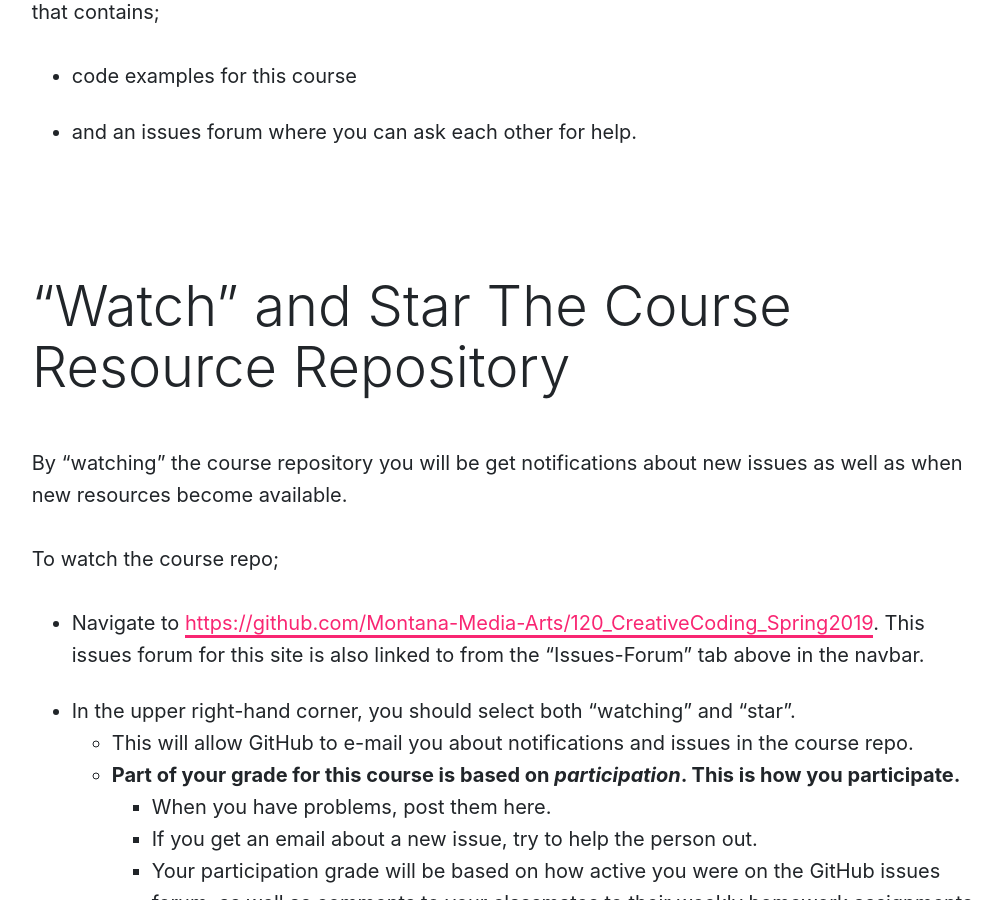
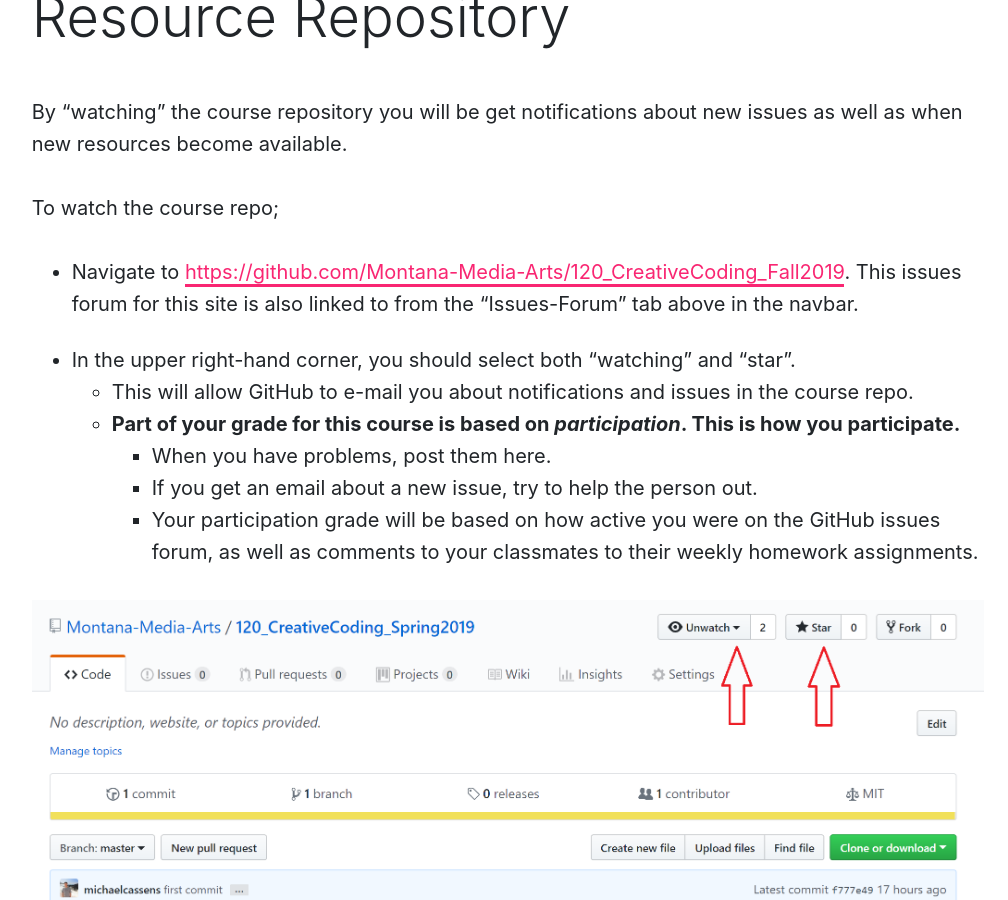
Before and after one commit to Montana-Media-Arts/creative-coding-1-Fall2019, a Jekyll site: the page built from modules/week-1/_posts/2017-01-08-github-reposity.md, in a window 1280 px wide and 900 px high, scrolled down 1535 px. Shown: the whole window, without its empty margins (132-1140 px from the left). Built offline with Jekyll 4.4.1, drawn with Linux system fonts in a browser that asks for light colours; nearby versions of some CDN libraries; part of the change alters nothing that is shown; some of the changed text lies outside the part shown.

Commit message:
Update 2017-01-08-github-reposity.md

```diff
--- a/modules/week-1/_posts/2017-01-08-github-reposity.md
+++ b/modules/week-1/_posts/2017-01-08-github-reposity.md
@@ -5,7 +5,7 @@ module: 1
 
 # Create your own GitHub repository
 
-# Get a clone on your local Machine
+<!--# Get a clone on your local Machine-->
 
 # _Issues Forum_ and Notifications from GitHub.com
 
@@ -21,7 +21,7 @@ By "watching" the course repository you will be get notifications about new issu
 
 To watch the course repo;
 
-- Navigate to [https://github.com/Montana-Media-Arts/120_CreativeCoding_Spring2019](https://github.com/Montana-Media-Arts/120_CreativeCoding_Spring2019/issues). This issues forum for this site is also linked to from the "Issues-Forum" tab above in the navbar.
+- Navigate to [https://github.com/Montana-Media-Arts/120_CreativeCoding_Fall2019](https://github.com/Montana-Media-Arts/120_CreativeCoding_Fall2019/issues). This issues forum for this site is also linked to from the "Issues-Forum" tab above in the navbar.
 - In the upper right-hand corner, you should select both "watching" and "star".
     - This will allow GitHub to e-mail you about notifications and issues in the course repo.
     - **Part of your grade for this course is based on _participation_. This is how you participate.**
```
